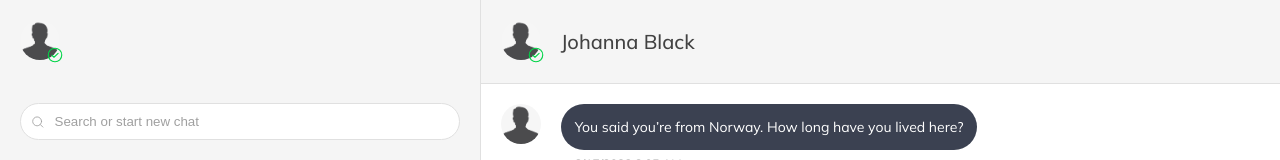
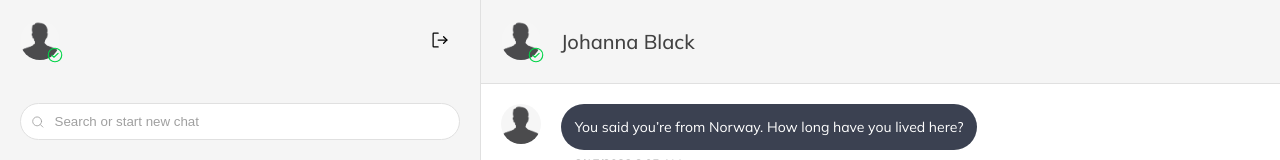
Before and after one commit to diana-spi/chat, a React (Create React App) app: page /chat in a window 1280 px wide. Shown: the top 160 px of the page. Built offline with nearby package versions, Linux system fonts and the light colour scheme; no server answers; sample sign-in values are in the browser's storage.

Commit message:
Added log out functionality

```diff
--- a/public/index.html
+++ b/public/index.html
@@ -5,10 +5,7 @@
     <link rel="icon" href="%PUBLIC_URL%/favicon.ico" />
     <meta name="viewport" content="width=device-width, initial-scale=1" />
     <meta name="theme-color" content="#000000" />
-    <meta
-      name="description"
-      content="Web site created using create-react-app"
-    />
+    <meta name="description" content="Web site created using create-react-app" />
     <link rel="apple-touch-icon" href="%PUBLIC_URL%/logo192.png" />
     <!--
       manifest.json provides metadata used when your web app is installed on a
@@ -24,7 +21,7 @@
       work correctly both with client-side routing and a non-root public URL.
       Learn how to configure a non-root public URL by running `npm run build`.
     -->
-    <title>React App</title>
+    <title>Chat</title>
   </head>
   <body>
     <noscript>You need to enable JavaScript to run this app.</noscript>
--- a/src/components/ChatListView/components/AccountInfoBlock/AccountInfoBlock.jsx
+++ b/src/components/ChatListView/components/AccountInfoBlock/AccountInfoBlock.jsx
@@ -1,11 +1,23 @@
 import "./AccountInfoBlock.scss";
 import AccountPhoto from "../../../AccountPhoto/AccountPhoto";
+import { SignOut } from "phosphor-react";
+import { useNavigate } from "react-router-dom";
 
 function AccountInfoBlock() {
+  const navigate = useNavigate();
   return (
     <div className="account-info-block">
       <div className="account-info-block__acc-photo">
         <AccountPhoto online={true} />
+      </div>
+      <div
+        className="account-info-block__log-out"
+        onClick={() => {
+          localStorage.removeItem("loggedIn");
+          navigate("/");
+        }}
+      >
+        <SignOut className="account-info-block__log-out-icon" />
       </div>
     </div>
   );
--- a/src/components/ChatListView/components/AccountInfoBlock/AccountInfoBlock.scss
+++ b/src/components/ChatListView/components/AccountInfoBlock/AccountInfoBlock.scss
@@ -4,10 +4,29 @@
   $self: &;
   padding: 2rem;
   background: $background-color;
+  display: flex;
+  justify-content: space-between;
 
   &__acc-photo {
     &:hover {
       cursor: pointer;
     }
   }
+  &__log-out {
+    width: 4rem;
+    height: 4rem;
+    display: flex;
+    align-items: center;
+    justify-content: center;
+    #{$self}__log-out-icon {
+      width: 2rem;
+      height: 2rem;
+    }
+    &:hover {
+      cursor: pointer;
+    }
+    &:active {
+      transform: translateY(1.3px);
+    }
+  }
 }
```
Also changed, not shown: src/logo.svg (deleted).
